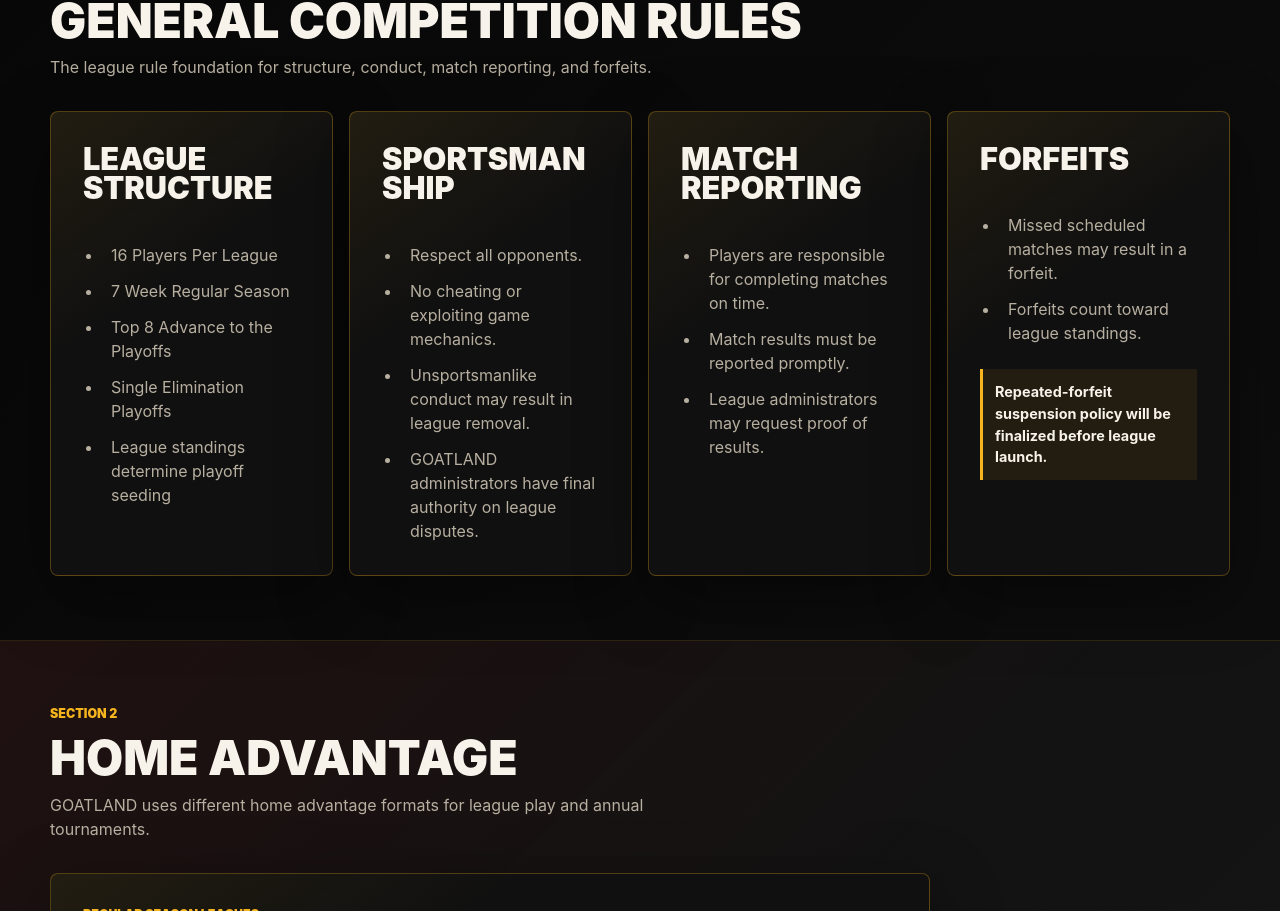
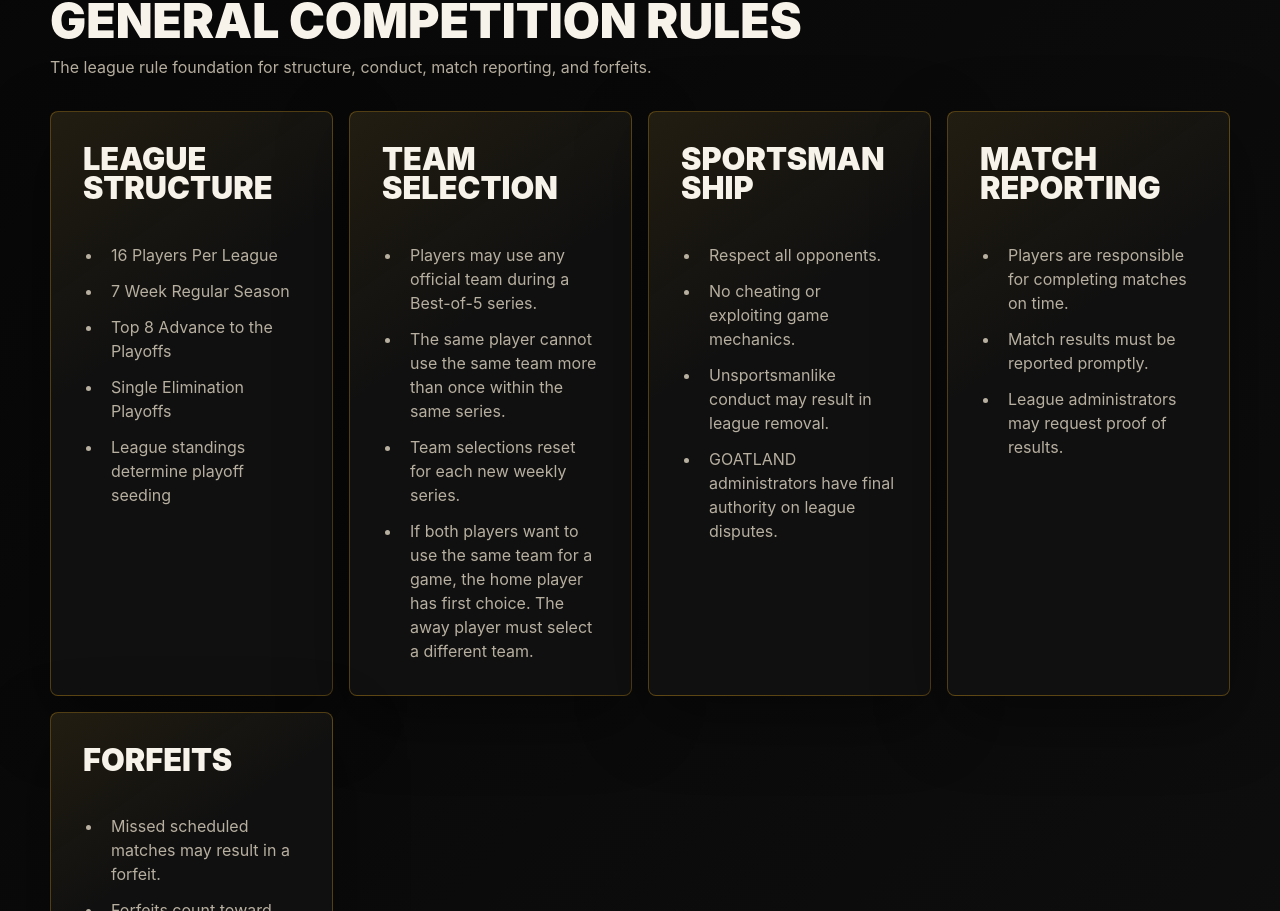
Before and after one commit to guess01325/goatland-website, a React (Vite) app: page /rules in a window 1280 px wide. Shown: the part 853-1764 px from the top of the page. Built offline with nearby package versions, Linux system fonts and the light colour scheme.

Commit message:
Add team selection league rules

```diff
--- a/src/pages/RulesPage.tsx
+++ b/src/pages/RulesPage.tsx
@@ -34,6 +34,15 @@ const competitionRules: RuleGroup[] = [
       'Top 8 Advance to the Playoffs',
       'Single Elimination Playoffs',
       'League standings determine playoff seeding',
+    ],
+  },
+  {
+    title: 'Team Selection',
+    items: [
+      'Players may use any official team during a Best-of-5 series.',
+      'The same player cannot use the same team more than once within the same series.',
+      'Team selections reset for each new weekly series.',
+      'If both players want to use the same team for a game, the home player has first choice. The away player must select a different team.',
     ],
   },
   {
```
